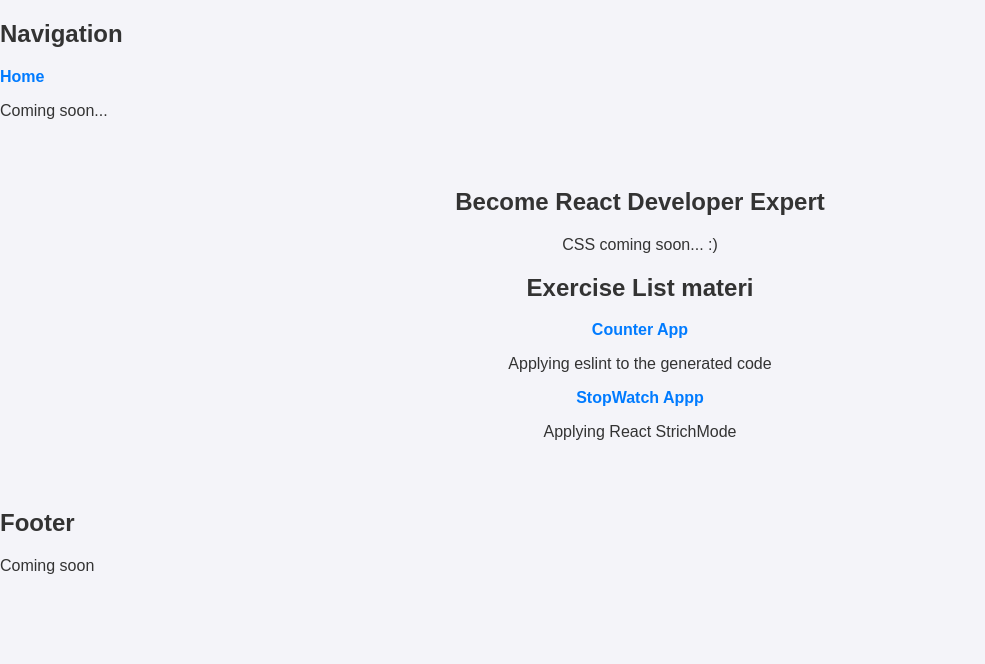
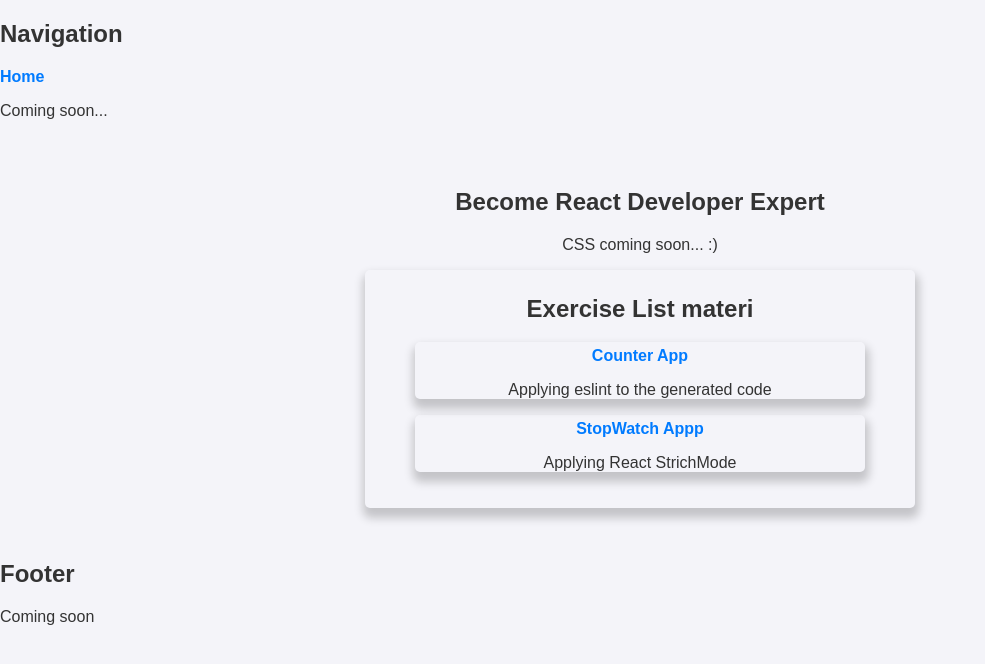
Before and after one commit to rizalsuryana/Become-a-React-Web-Developer-Expert, a React (Vite) app: page / in a window 1280 px wide. Shown: the top 664 px of the page, without its empty margins (0-985 px from the left). Built offline with nearby package versions, Linux system fonts and the light colour scheme.

Commit message:
bit update

```diff
--- a/src/components/ListMateri.jsx
+++ b/src/components/ListMateri.jsx
@@ -2,21 +2,21 @@ import { Link } from "react-router-dom";
 
 const ListMateri = () => {
     return(
-        <>
+        <div className="list-materi">
         <h2>Exercise List materi</h2>
         <ul>
-            <li>
+            <li className="item-materi">
                 <Link to='/counterapp'>Counter App</Link>
                 <p>Applying eslint to the generated code</p>
             </li>
-            <li>
+            <li className="item-materi">
                 <Link to='/stopwatchapp'>StopWatch Appp</Link>
                 <p>
                     Applying React StrichMode
                 </p>
             </li>
         </ul>
-        </>
+        </div>
     );
 
 }
--- a/src/styles/style.css
+++ b/src/styles/style.css
@@ -101,3 +101,23 @@ body {
   ul li a:hover {
     text-decoration: underline;
   }
+
+
+  .list-materi {
+    border-radius: 5px;
+    width: 550px;
+    margin: auto;
+    box-shadow: 1px 7px 10px 3px rgba(0, 0, 0, 0.2);
+    position: relative;
+    padding-bottom: 20px;
+    padding-top: 5px;
+  }
+
+  .item-materi {
+    border-radius: 5px;
+    width: 450px;
+    margin: auto;
+    box-shadow: 1px 7px 10px 3px rgba(0, 0, 0, 0.2);
+    position: relative;
+    padding-top: 5px;
+  }
```
